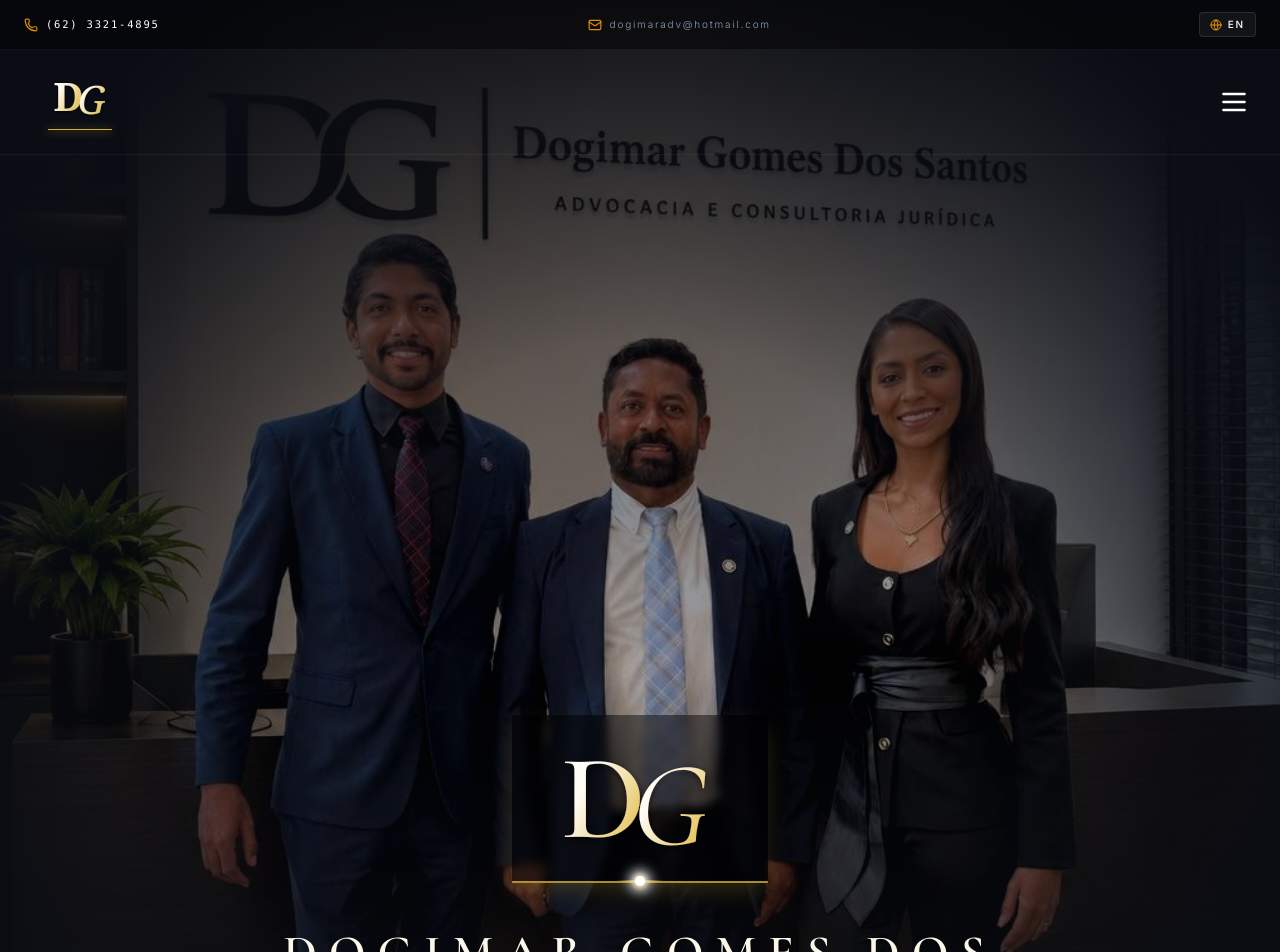
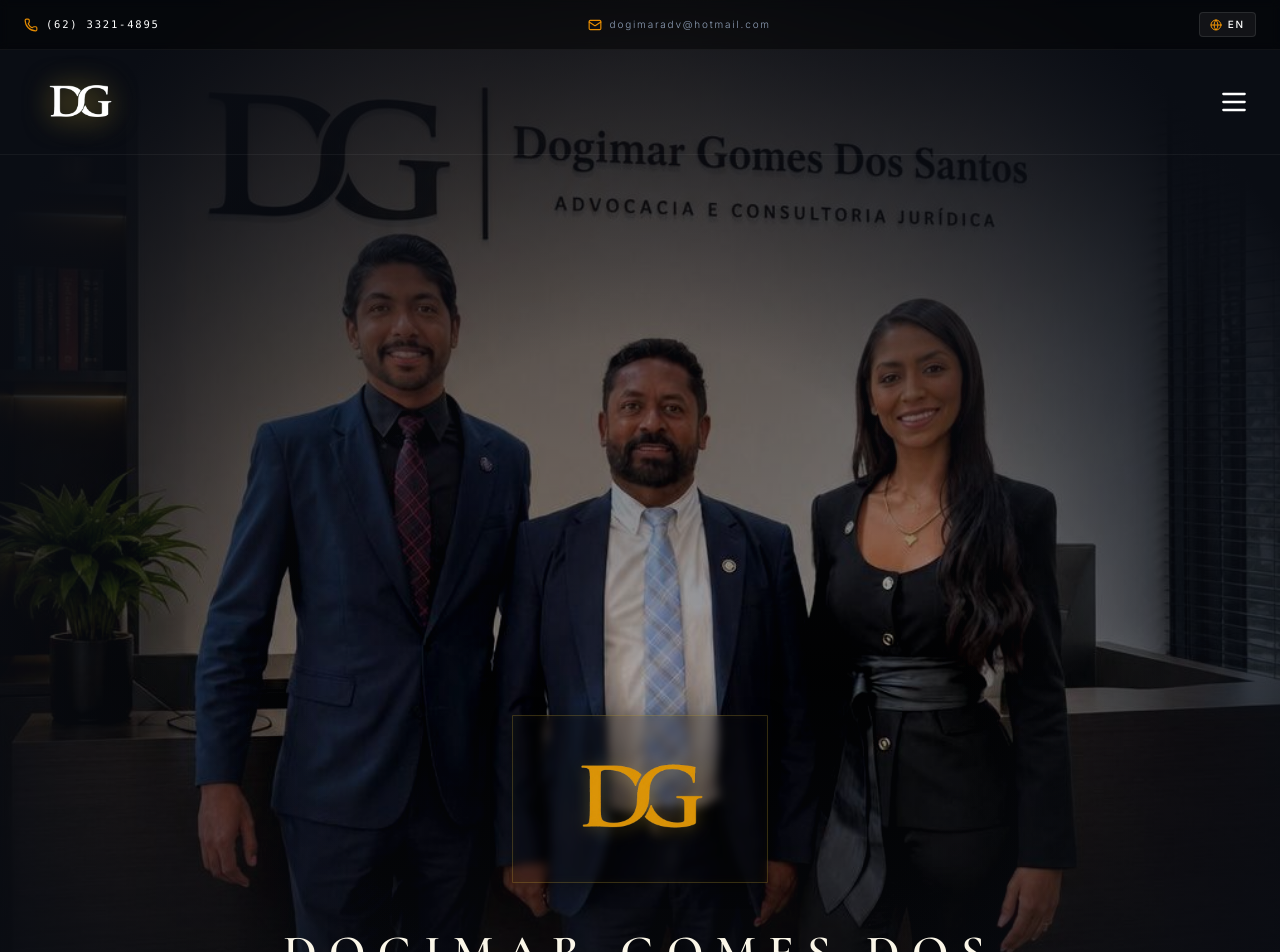
Before and after one commit to PauloCesar-creator/Site-Advocacia, a React (Vite) app: page / in a window 1280 px wide. Shown: the top 952 px of the page. Built offline with nearby package versions, Linux system fonts and the light colour scheme.

Commit message:
Add files via upload

```diff
--- a/src/App.tsx
+++ b/src/App.tsx
@@ -21,7 +21,8 @@ import {
 import { Language, translations } from './types';
 import advogadosFoto from './assets/images/advogados-foto.jpeg';
 import advogadoMobile from './assets/images/advogado-mobile.png';
-import logoImg from './assets/images/logo.png';
+import logoSuperior from './assets/images/logo-superior.png';
+import logoCentro from './assets/images/logo-centro.png';
 
 interface Office {
   city: string;
@@ -216,52 +217,16 @@ export default function App() {
           {/* MAIN NAVBAR LOGO AREA */}
           <header className="w-full py-5 px-6 max-w-7xl mx-auto flex justify-between items-center bg-transparent border-b border-white/5">
 
-            {/* Elegant Intersecting Monogram logo "DG" identical to corporate brand with neon bottom border */}
+            {/* Elegant Logo Image "logo-superior" replacing the previous monogram div, maintaining exact size and aspect ratio with gold glowing neon drop-shadow and background lift */}
             <a href="#home" className="flex items-center group cursor-pointer select-none" id="navbar-logo-link">
-              <div className="relative w-24 sm:w-28 h-14 sm:h-16 flex flex-col items-center justify-center pb-2 select-none">
-                {/* SVG holding the premium identical DG letter shapes */}
-                <div className="w-full h-full flex items-center justify-center overflow-hidden">
-                  <svg viewBox="0 0 160 102" className="w-[85%] h-[85%] transition-transform duration-300 group-hover:scale-105" xmlns="http://www.w3.org/2000/svg">
-                    <defs>
-                      <linearGradient id="goldGradNavbar" x1="0%" y1="0%" x2="100%" y2="100%">
-                        <stop offset="0%" stopColor="#FFFFFF" />
-                        <stop offset="30%" stopColor="#fefbf2" />
-                        <stop offset="70%" stopColor="#e8c96c" />
-                        <stop offset="100%" stopColor="#caaf59" />
-                      </linearGradient>
-                      <filter id="dropGlowNavbar" x="-10%" y="-10%" width="130%" height="130%">
-                        <feDropShadow dx="0" dy="2" stdDeviation="3" floodColor="#000" floodOpacity="0.75"/>
-                      </filter>
-                    </defs>
-                    <g filter="url(#dropGlowNavbar)" className="pointer-events-none">
-                      {/* Letter D */}
-                      <text
-                        x="24"
-                        y="80"
-                        fontFamily="'Playfair Display', 'Didot', 'Georgia', serif"
-                        fontSize="84"
-                        fontWeight="600"
-                        fill="url(#goldGradNavbar)"
-                      >
-                        D
-                      </text>
-                      {/* Letter G (Italic and starting right where D ends) */}
-                      <text
-                        x="76"
-                        y="85"
-                        fontFamily="'Playfair Display', 'Didot', 'Georgia', serif"
-                        fontSize="84"
-                        fontWeight="500"
-                        fontStyle="italic"
-                        fill="url(#goldGradNavbar)"
-                      >
-                        G
-                      </text>
-                    </g>
-                  </svg>
-                </div>
-                {/* Thin neon bottom flare matching image 2 and request */}
-                <div className="absolute bottom-1 w-16 h-[1px] bg-[#d4af37] shadow-[0_1px_8px_rgba(212,175,55,0.9)] transition-all duration-300 group-hover:w-20" />
+              <div className="relative flex items-center justify-center">
+                {/* Subtle minimalist golden background aura */}
+                <div className="absolute w-16 h-8 bg-[#d4af37]/8 rounded-full filter blur-xl -z-10 pointer-events-none opacity-80" />
+                <img
+                  src={logoSuperior}
+                  alt="Logo Superior"
+                  className="w-24 sm:w-28 h-14 sm:h-16 object-contain select-none transition-all duration-300 group-hover:scale-105 filter drop-shadow-[0_2px_14px_rgba(212,175,55,0.6)] drop-shadow-[0_0_4px_rgba(255,255,255,0.25)] group-hover:drop-shadow-[0_4px_28px_rgba(212,175,55,0.85)] brightness-110 saturate-[1.05]"
+                />
               </div>
             </a>
 
@@ -285,58 +250,18 @@ export default function App() {
         {/* HERO CENTRAL BRAND BOX AREA - HOUSES MAIN SLOGANS (LOGO REPLACED AND TEXT RE-POSITIONED BELOW FACE LINE) */}
         <div className="max-w-4xl mx-auto px-6 pt-[60vh] sm:pt-[63vh] md:pt-[65vh] lg:pt-[68vh] xl:pt-[70vh] pb-24 flex flex-col items-center justify-center text-center relative z-10 select-none w-full">
 
-          {/* Re-add the gorgeous gold-framed DG Logo Box exactly like the example image (now customized to only have a bottom border with soft gold neon glow) */}
+          {/* Central Logo Box represented by "logo-centro" image with a minimalist elegant gold border */}
           <motion.div
             initial={{ opacity: 0, scale: 0.95 }}
             animate={{ opacity: 1, scale: 1 }}
             transition={{ duration: 0.9, delay: 0.15 }}
-            className="relative w-56 sm:w-64 h-36 sm:h-42 border-b-2 border-[#d4af37]/80 rounded-[1px] flex items-center justify-center bg-black/45 backdrop-blur-xs mb-8 select-none shadow-[0_10px_25px_-5px_rgba(212,175,55,0.25)]"
+            className="relative w-56 sm:w-64 h-36 sm:h-42 p-4 border border-[#d4af37]/25 rounded-[1px] bg-black/20 backdrop-blur-xs shadow-[0_4px_20px_rgba(0,0,0,0.4),inset_0_0_12px_rgba(212,175,55,0.04)] mb-8 flex items-center justify-center select-none group transition-all duration-500 hover:border-[#d4af37]/45"
           >
-            {/* Elegant lens flare / star glowing highlight in center of the bottom border */}
-            <div className="absolute bottom-0 left-1/2 -translate-x-1/2 translate-y-1/2 flex items-center justify-center">
-              <div className="w-12 h-[2px] bg-gradient-to-r from-transparent via-[#d4af37] to-transparent" />
-              <div className="absolute w-2.5 h-2.5 rounded-full bg-white shadow-[0_0_12px_6px_rgba(255,255,255,0.85),0_0_4px_2px_rgba(212,175,55,0.9)]" />
-            </div>
-
-            {/* SVG containing the premium interlocking DG letters */}
-            <svg viewBox="0 0 160 102" className="w-[82%] h-[82%] pointer-events-none" xmlns="http://www.w3.org/2000/svg">
-              <defs>
-                <linearGradient id="goldGradCentralHero" x1="0%" y1="0%" x2="100%" y2="100%">
-                  <stop offset="0%" stopColor="#FFFFFF" />
-                  <stop offset="35%" stopColor="#fefbf2" />
-                  <stop offset="75%" stopColor="#e8c96c" />
-                  <stop offset="100%" stopColor="#caaf59" />
-                </linearGradient>
-                <filter id="dropGlowCentralHero" x="-10%" y="-10%" width="130%" height="130%">
-                  <feDropShadow dx="0" dy="2" stdDeviation="3" floodColor="#000" floodOpacity="0.75"/>
-                </filter>
-              </defs>
-              <g filter="url(#dropGlowCentralHero)">
-                {/* Letter D */}
-                <text
-                  x="20"
-                  y="81"
-                  fontFamily="'Cormorant Garamond', 'Playfair Display', serif"
-                  fontSize="92"
-                  fontWeight="600"
-                  fill="url(#goldGradCentralHero)"
-                >
-                  D
-                </text>
-                {/* Letter G (Italicized and starting right where D ends) */}
-                <text
-                  x="74"
-                  y="86"
-                  fontFamily="'Cormorant Garamond', 'Playfair Display', serif"
-                  fontSize="92"
-                  fontWeight="500"
-                  fontStyle="italic"
-                  fill="url(#goldGradCentralHero)"
-                >
-                  G
-                </text>
-              </g>
-            </svg>
+            <img
+              src={logoCentro}
+              alt="Logo Centro"
+              className="w-full h-full object-contain filter drop-shadow-[0_2px_8px_rgba(212,175,55,0.3)] transition-all duration-500 group-hover:scale-[1.02]"
+            />
           </motion.div>
 
           {/* Grouped hero content container for tighter, adjustable spacing as requested by the user */}
@@ -486,13 +411,13 @@ export default function App() {
                 {lang === 'pt' ? (
                   <>
                     <p>
-                      Há mais de 27 anos, o escritório <strong className="font-bold text-[#15408C]">Dogimar Gomes dos Santos</strong> atua com compromisso, dedicação e excelência na defense dos direitos da população de Anápolis e região.
+                      Há mais de 27 anos, o escritório <strong className="font-bold text-[#15408C]">Dogimar Gomes dos Santos</strong> atua com compromisso, dedicação e excelência na defesa dos direitos da população de todo o estado de Goiás e Online por todo país.
                     </p>
                     <p>
                       Nossa história foi construída através da confiança de clientes que encontraram em nosso trabalho um atendimento sério, humanizado e especializado, sempre buscando soluções eficientes para cada situação.
                     </p>
                     <p>
-                      Somos referência na atuação em <strong className="font-bold text-[#15408C]">Direito Previdenciário</strong>, auxiliando diariamente pessoas que tiveram benefícios negados ou indeferidos pelo INSS, além de atuar em demandas envolvendo aposentadorias, pensão por morte, salário-maternidade, auxílio-doença, auxílio-acidente, BPC/LOAS e demais benefícios previdenciários.
+                      Somos referência na atuação em <strong className="font-bold text-[#15408C]">Direito Previdenciário</strong>, auxiliando diariamente pessoas que tiveram benefícios negados pelo INSS, além de atuar em demandas envolvendo aposentadorias, pensão por morte, salário-maternidade, auxílio-doença, auxílio-acidente, BPC/LOAS e demais benefícios previdenciários.
                     </p>
                     <p>
                       Também prestamos atendimento especializado nas áreas <strong className="font-bold text-[#15408C]">trabalhista, cível e agrária</strong>, sempre prezando pela qualidade dos serviços prestados, responsabilidade profissional e dedicação em cada causa assumida.
```
Also changed, not shown: src/assets/images/logo-centro.png (added), src/assets/images/logo-superior.png (added).
